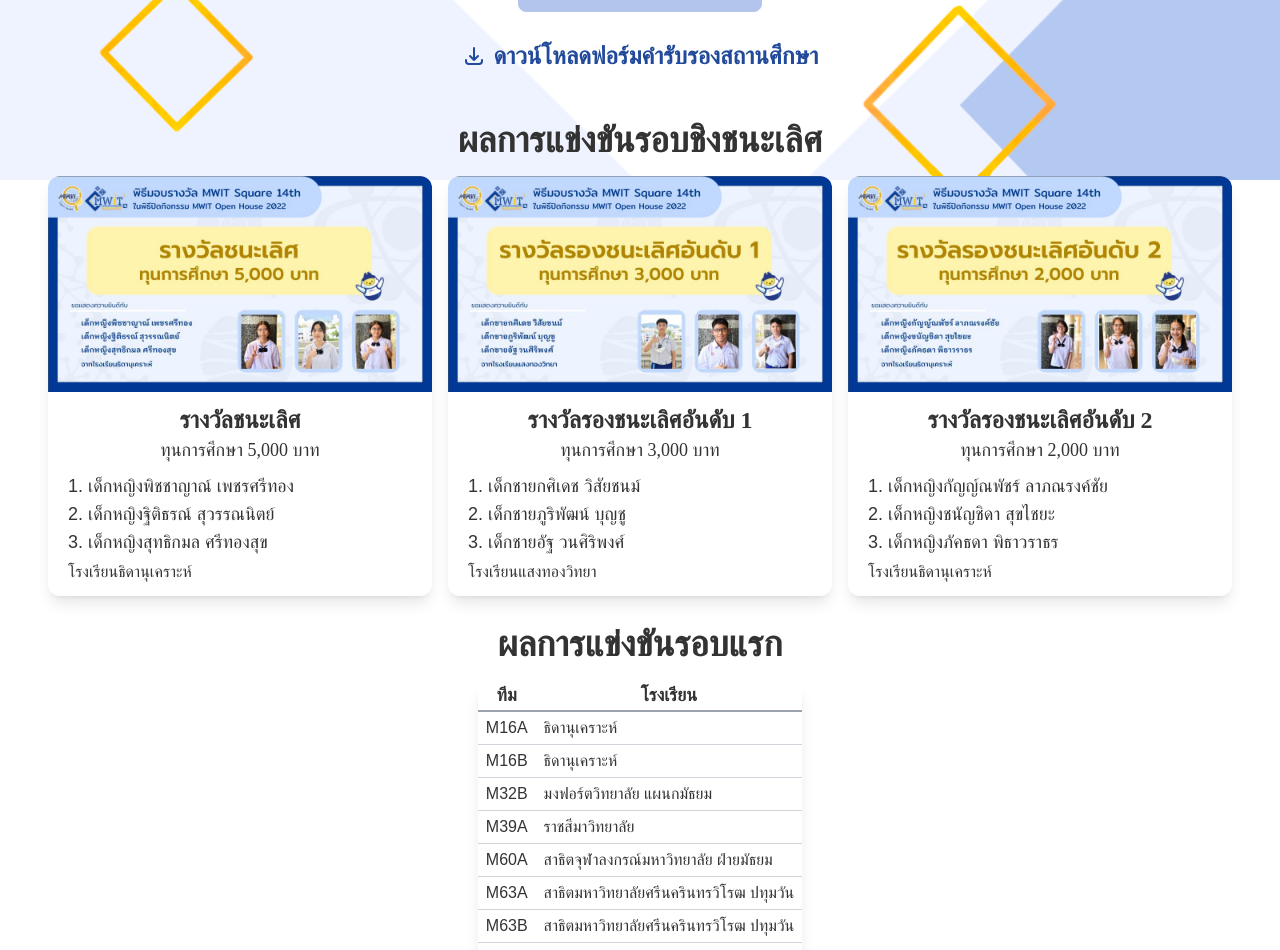
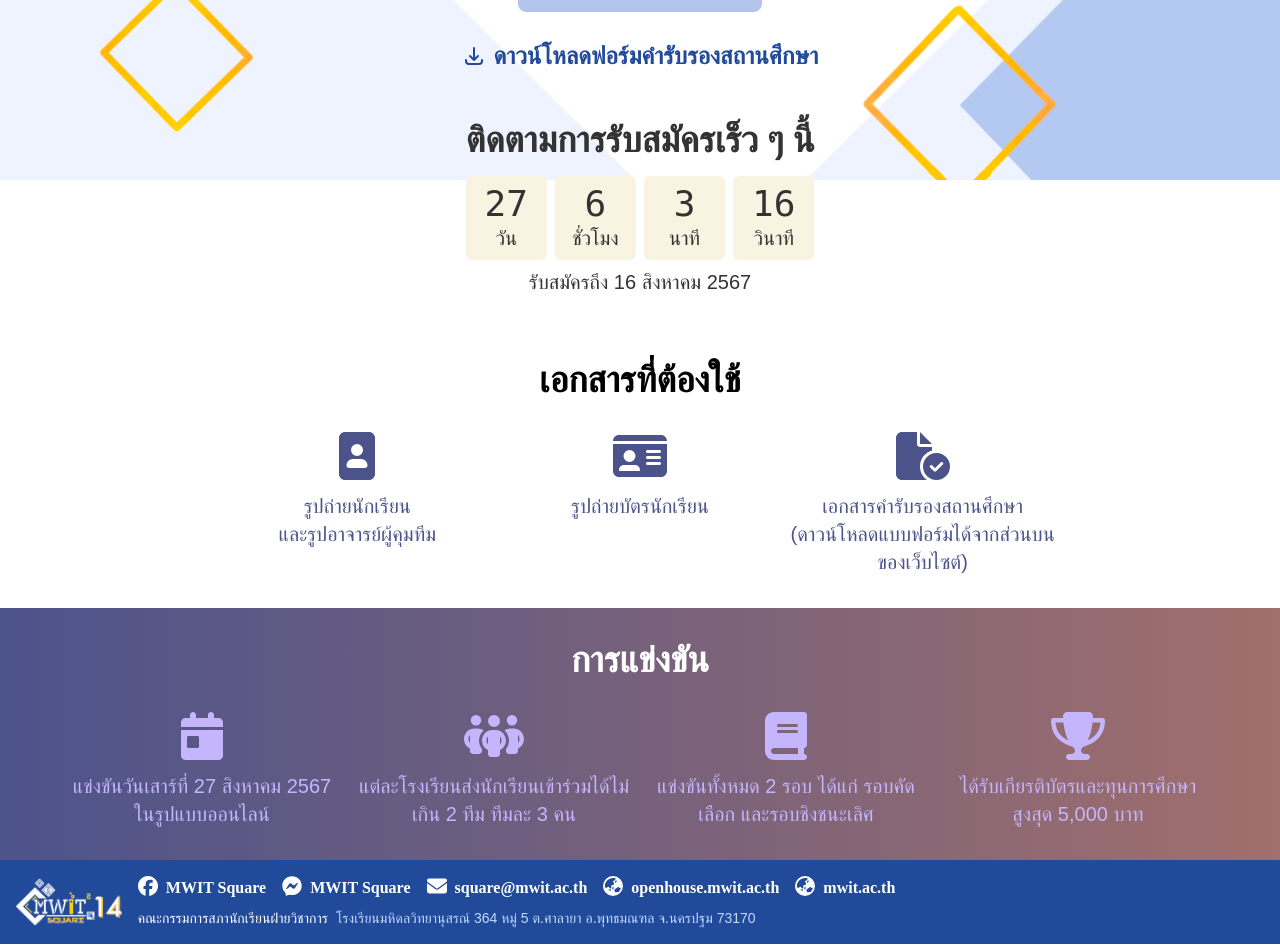
Before and after one commit to Meaookung144/mwit-square-2024, a Next.js app: page / in a window 1280 px wide. Shown: the part 620-1570 px from the top of the page. Built offline with nearby package versions, Linux system fonts and the light colour scheme; a web font is replaced by a local one.

Commit message:
change UI

```diff
--- a/pages/index.jsx
+++ b/pages/index.jsx
@@ -155,7 +155,7 @@
     const timer = setInterval(() => {
       const endRegistTime =
         Date.parse('16 Aug 2024 23:59:59 GMT+7') - new Date()
-      const testTime = Date.parse('27 Aug 2024 08:00:00 GMT+7') - new Date()
+      const testTime = Date.parse('23 Aug 2024 08:00:00 GMT+7') - new Date()
       setRemainTime(endRegistTime >= 0 ? endRegistTime : testTime)
       setEndReg(endRegistTime < 0)
     }, 100)
@@ -281,10 +281,10 @@
             </div>
             <div className='w-full' />
             <div className='max-w-7xl pt-5 px-4 space-y-4 text-center'>
+              <span className='text-xl md:text-2xl lg:text-4xl font-IBMPlex font-bold'>
+                {'ติดตามการรับสมัครเร็ว ๆ นี้'}
+              </span>
               {/* <span className='text-xl md:text-2xl lg:text-4xl font-IBMPlex font-bold'>
-                {'ติดตามการรับสมัครเร็ว ๆ นี้'}
-              </span> */}
-              <span className='text-xl md:text-2xl lg:text-4xl font-IBMPlex font-bold'>
                 ผลการแข่งขันรอบชิงชนะเลิศ
               </span>
               <div className='w-full flex flex-wrap gap-4 items-center justify-center'>
@@ -312,8 +312,8 @@
                     </div>
                   </div>
                 ))}
-              </div>
-              {/* <div className='grid grid-cols-4 gap-2 pb-2'>
+              </div> */}
+              <div className='grid grid-cols-4 gap-2 pb-2'>
                 <div className='bg-accent rounded-md text-center p-2'>
                   <div className='font-B612Mono text-2xl md:text-4xl'>
                     {Math.floor(remainTime / (1000 * 60 * 60 * 24))}
@@ -350,10 +350,10 @@
               <span className='font-IBMPlexLoop text-sm md:text-base lg:text-xl'>
                 {!endReg
                   ? 'รับสมัครถึง 16 สิงหาคม 2567'
-                  : 'แข่งขัน 27 สิงหาคม 2567'}
-              </span> */}
+                  : 'แข่งขัน 23 สิงหาคม 2567'}
+              </span>
             </div>
-            <div className='max-w-7xl pt-5 px-4 space-y-4 text-center'>
+            {/* <div className='max-w-7xl pt-5 px-4 space-y-4 text-center'>
               <span className='text-xl md:text-2xl lg:text-4xl font-IBMPlex font-bold'>
                 ผลการแข่งขันรอบแรก
               </span>
@@ -385,7 +385,7 @@
                   )}
                 </tbody>
               </table>
-            </div>
+            </div> */}
           </div>
 
           <div className='w-full bg-gradient-to-b from-transparent to-white py-4 md:p-8'>
```
